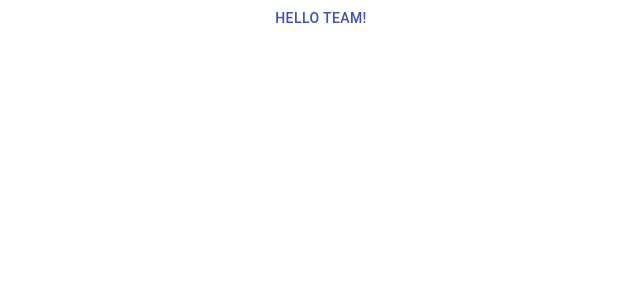
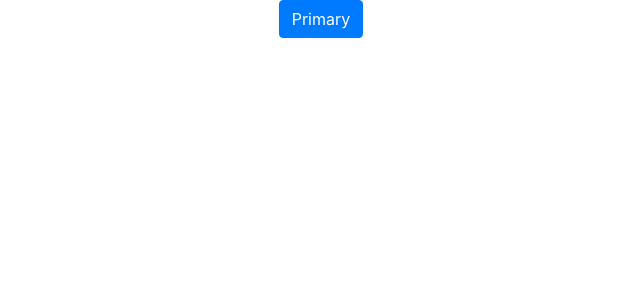
Before and after one commit to amandachau36/smiling-minds, a React (Create React App) app: page / in a window 1280 px wide. Shown: the top 300 px of the page, without its empty margins (319-959 px from the left). Built offline with nearby package versions, Linux system fonts and the light colour scheme.

Commit message:
bootstrap

```diff
--- a/package.json
+++ b/package.json
@@ -3,11 +3,12 @@
   "version": "0.1.0",
   "private": true,
   "dependencies": {
-    "@material-ui/core": "^4.11.0",
     "@testing-library/jest-dom": "^5.11.4",
     "@testing-library/react": "^11.1.0",
     "@testing-library/user-event": "^12.1.10",
+    "bootstrap": "^4.5.3",
     "react": "^17.0.1",
+    "react-bootstrap": "^1.4.0",
     "react-dom": "^17.0.1",
     "react-scripts": "4.0.0",
     "web-vitals": "^0.2.4"
--- a/src/App.js
+++ b/src/App.js
@@ -1,10 +1,13 @@
-import { Button } from '@material-ui/core';
 import './App.css';
+import Button from 'react-bootstrap/Button';
+import 'bootstrap/dist/css/bootstrap.min.css';
+import React from "react";
+
 
 function App() {
   return (
     <div className="App">
-      <Button color="primary">Hello Team!</Button>
+        <Button variant="primary">Primary</Button>{' '}
     </div>
   );
 }
```
Also changed, not shown: 1 other file (tests, documents, lock files or other folders).
